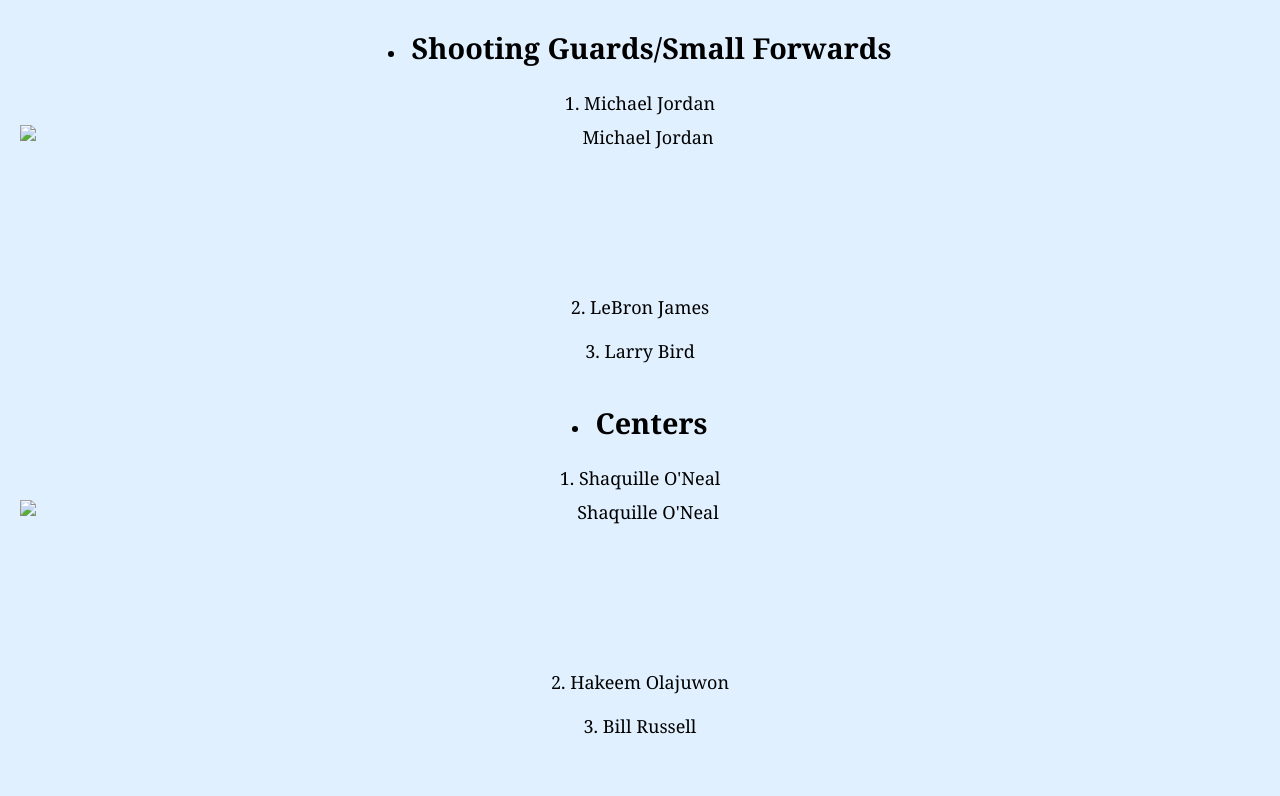
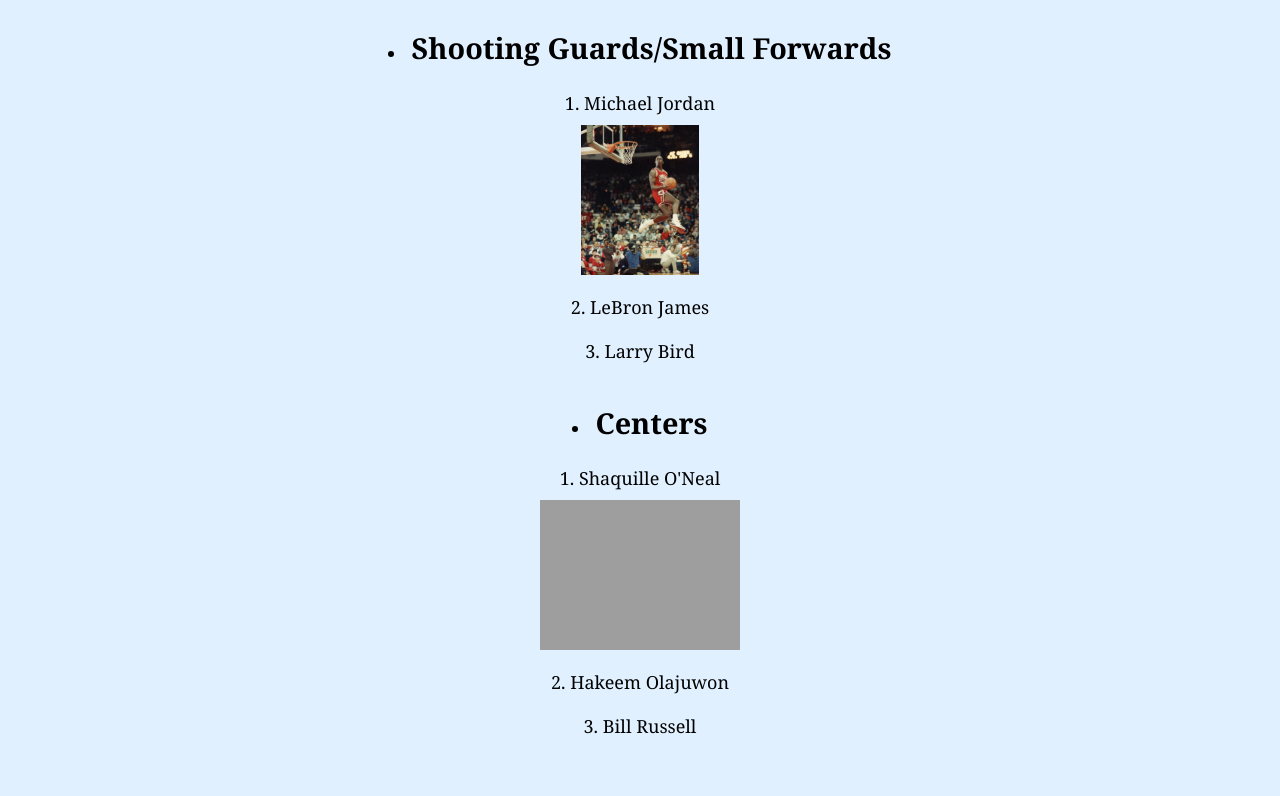
Before and after one commit to dander01/IS201, a plain HTML site: page scratch.html in a window 1280 px wide. Shown: the part 860-1656 px from the top of the page. Drawn offline with Linux system fonts and the light colour scheme; the site is published under a folder, as on GitHub Pages, so addresses that start at the root find nothing; grey boxes are pictures that could not be loaded.

Commit message:
Add files via upload

```diff
--- a/scratch.html
+++ b/scratch.html
@@ -24,7 +24,7 @@
         <ol class="player-list"><br>
           <li>
             Stephen Curry<br/>
-            <img src="/assets/img/steph usa.webp" alt="Stephen Curry" style="height: 150px;" />
+            <img src="assets/img/steph usa.webp" alt="stephen curry" style="height: 150px;" />
             <br />
             <iframe
               width="560"
@@ -46,7 +46,7 @@
         <ol class="player-list"><br>
           <li>
             Michael Jordan<br/>
-            <img src="/assets/img/MJ.webp" alt="Michael Jordan" style="height: 150px;" />
+            <img src="assets/img/MJ.webp" alt="michael jordan" style="height: 150px;" />
           </li>
           <li>LeBron James</li>
           <li>Larry Bird</li>
@@ -58,7 +58,7 @@
         <ol class="player-list"><br>
           <li>
             Shaquille O'Neal<br/>
-            <img src="/assets/img/shaq.jpeg" alt="Shaquille O'Neal" style="height: 150px;" />
+            <img src="assets/img/shaq.jpeg" alt="shaquille o'neal" style="height: 150px;" />
           </li>
           <li>Hakeem Olajuwon</li>
           <li>Bill Russell</li>
```
